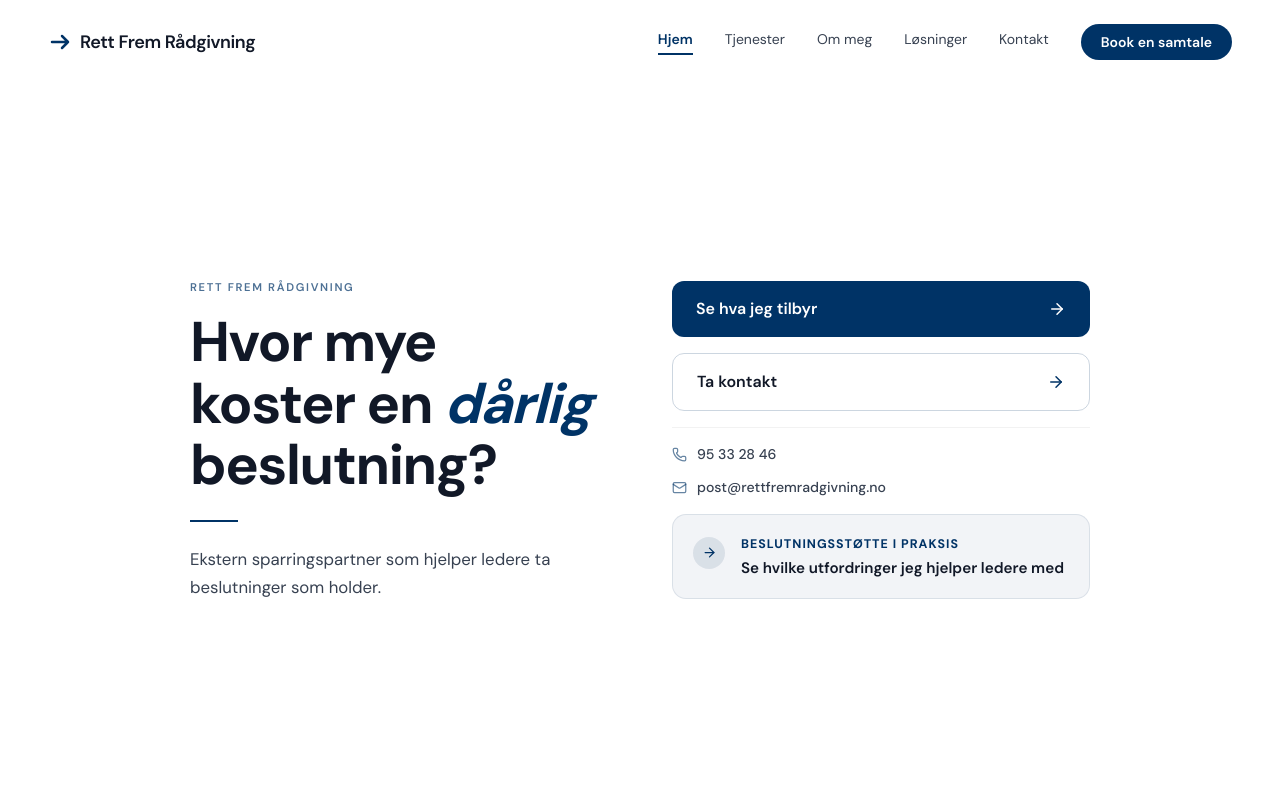
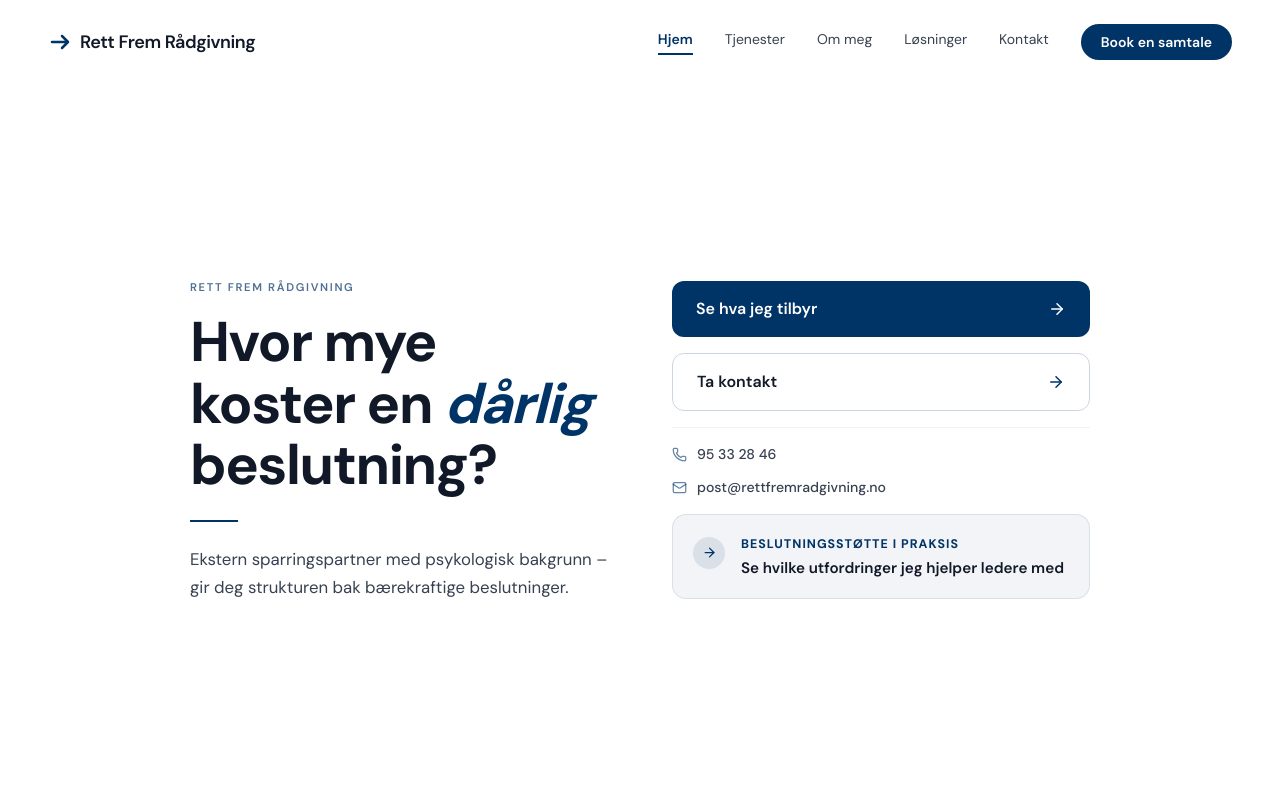
Before and after one commit to Jondalebo/Rettfremradgivning.no, a React (Vite) app: page / in a window 1280 px wide. Shown: the top 800 px of the page. Built offline with nearby package versions, Linux system fonts and the light colour scheme.

Commit message:
feat: Refine home page tagline and OG image
Update the tagline on the home page to better emphasize the psychological foundation of decision-making. Replace the old OG image with a new one that better reflects the current branding.

```diff
--- a/src/pages/Hjem.tsx
+++ b/src/pages/Hjem.tsx
@@ -69,8 +69,8 @@ const Hjem: React.FC = () => {
               </h1>
               <div className="w-12 h-[2px] bg-rf-blue mb-6" />
               <p className="text-[1.05rem] text-apple-body max-w-[480px] leading-[1.65]">
-                Ekstern sparringspartner som hjelper ledere ta beslutninger
-                som holder.
+                Ekstern sparringspartner med psykologisk bakgrunn – gir deg
+                strukturen bak bærekraftige beslutninger.
               </p>
             </motion.div>
 
```
Also changed, not shown: public/og-image.jpg (deleted).
